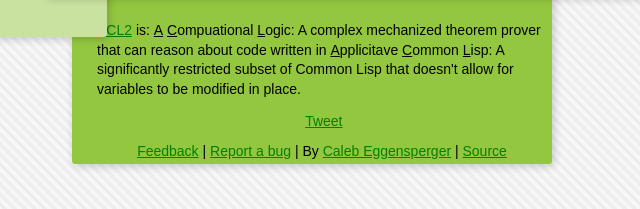
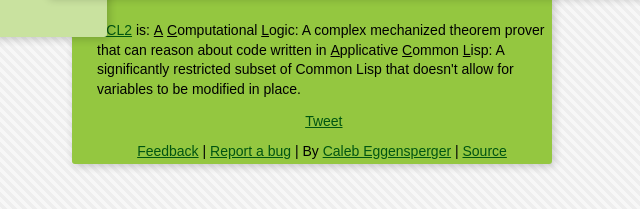
Before and after one commit to calebegg/try-acl2, a plain HTML site: page index.html in a window 1280 px wide. Shown: the part 393-602 px from the top of the page, 474-1114 px from the left. Drawn offline with nearby package versions, Linux system fonts and the light colour scheme; a web font is replaced by a local one.

Commit message:
Spelling.

```diff
--- a/index.html
+++ b/index.html
@@ -84,7 +84,7 @@
 <h2>Lesson 1. Lisp</h2>
 <pre><code>(endp xs) (listp xs) (true-listp xs) (equal xs ys)
 </code></pre>
-<p>These functions relate to lists. <code>(endp xs)</code> checks to see if <code>xs</code> is an empty list (if we are "at the end" of the list, a phrasing that makes sense if you think about these functions as they are used recursively). <code>(listp xs)</code> is a recongizer for lists. <code>(true-listp xs)</code> is a stronger recognizer for lists that checks to see if the marker used for the empty list is <code>nil</code>, as it is in the system-created lists. Most ACL2 functions require (or only work with) "true" lists, like the ones you can construct with <code>(list ...)</code>. <code>(equal ...)</code> tests the equality of lists (or more simple elements). <code>(= ...)</code> only works for numbers.</p>
+<p>These functions relate to lists. <code>(endp xs)</code> checks to see if <code>xs</code> is an empty list (if we are "at the end" of the list, a phrasing that makes sense if you think about these functions as they are used recursively). <code>(listp xs)</code> is a recognizer for lists. <code>(true-listp xs)</code> is a stronger recognizer for lists that checks to see if the marker used for the empty list is <code>nil</code>, as it is in the system-created lists. Most ACL2 functions require (or only work with) "true" lists, like the ones you can construct with <code>(list ...)</code>. <code>(equal ...)</code> tests the equality of lists (or more simple elements). <code>(= ...)</code> only works for numbers.</p>
 <p>As a side note, I often use <code>xs</code> (or <code>ys</code>, <code>zs</code>, etc), pronounced like English plurals ("exes", "whys", "zees"), for lists and <code>x</code>, <code>y</code>, etc. for numbers or simple values. This is just a convention, not a part of Lisp.</p>
 <p>This time, try: <code>(true-listp '(a b c))</code> to verify what I asserted earlier.</p>
 </section>
@@ -92,7 +92,7 @@
 <h2>Lesson 1. Lisp</h2>
 <p>By now, if you're an experienced programmer, you're probably expecting a way to assign variables. However, one of the important parts of how ACL2 differs from regular Common Lisp is that it does not allow variables to be modified in place. In essence, it doesn't allow variables at all; only constants and aliases.</p>
 <p>Instead, to produce meaningful or complex programs, you'll need to modify and return variables by creating new ones. This may seem unusual and may take some time to get accustomed to if you've never used an applicative programming language, but once you get the hang of it, it's pretty easy.</p>
-<p>Lets start with aliases. They are a good way to "save" the results of a complex computation and use it more than once, so you don't have to redo expensive operations. Alaiasing is done with the <code>let</code> function.</p>
+<p>Lets start with aliases. They are a good way to "save" the results of a complex computation and use it more than once, so you don't have to redo expensive operations. Aliasing is done with the <code>let</code> function.</p>
 <pre><code>(let ((alias1 value1) (alias2 value2) ...) body)
 </code></pre>
 <p>where the aliases are symbols (made up of letters, numbers, and/or some symbols) and the values are either literal values, or, more often, function calls.</p>
@@ -193,9 +193,9 @@
 <input type="button" id="next" value="&gt;" />
 </article>
 <aside>
-  <p> <a href="http://www.cs.utexas.edu/~moore/acl2/">ACL2</a> is: <strong>A</strong> <strong>Compuational</strong>
+  <p> <a href="http://www.cs.utexas.edu/~moore/acl2/">ACL2</a> is: <strong>A</strong> <strong>Computational</strong>
 <strong>Logic</strong>: A complex mechanized theorem prover that can reason
-about code written in <strong>Applicitave</strong> <strong>Common</strong>
+about code written in <strong>Applicative</strong> <strong>Common</strong>
 <strong>Lisp</strong>: A significantly restricted subset of Common Lisp that
 doesn't allow for variables to be modified in place.</p>
 <p>
--- a/style.css
+++ b/style.css
@@ -66,7 +66,7 @@
   box-shadow: 2px 2px 8px rgba(0, 0, 0, .2);
 }
 a:link, a:visited, a:active {
-  color: green;
+  color: #051;
 }
 #console {
   width: 640px;
```
Also changed, not shown: 1 other file.
